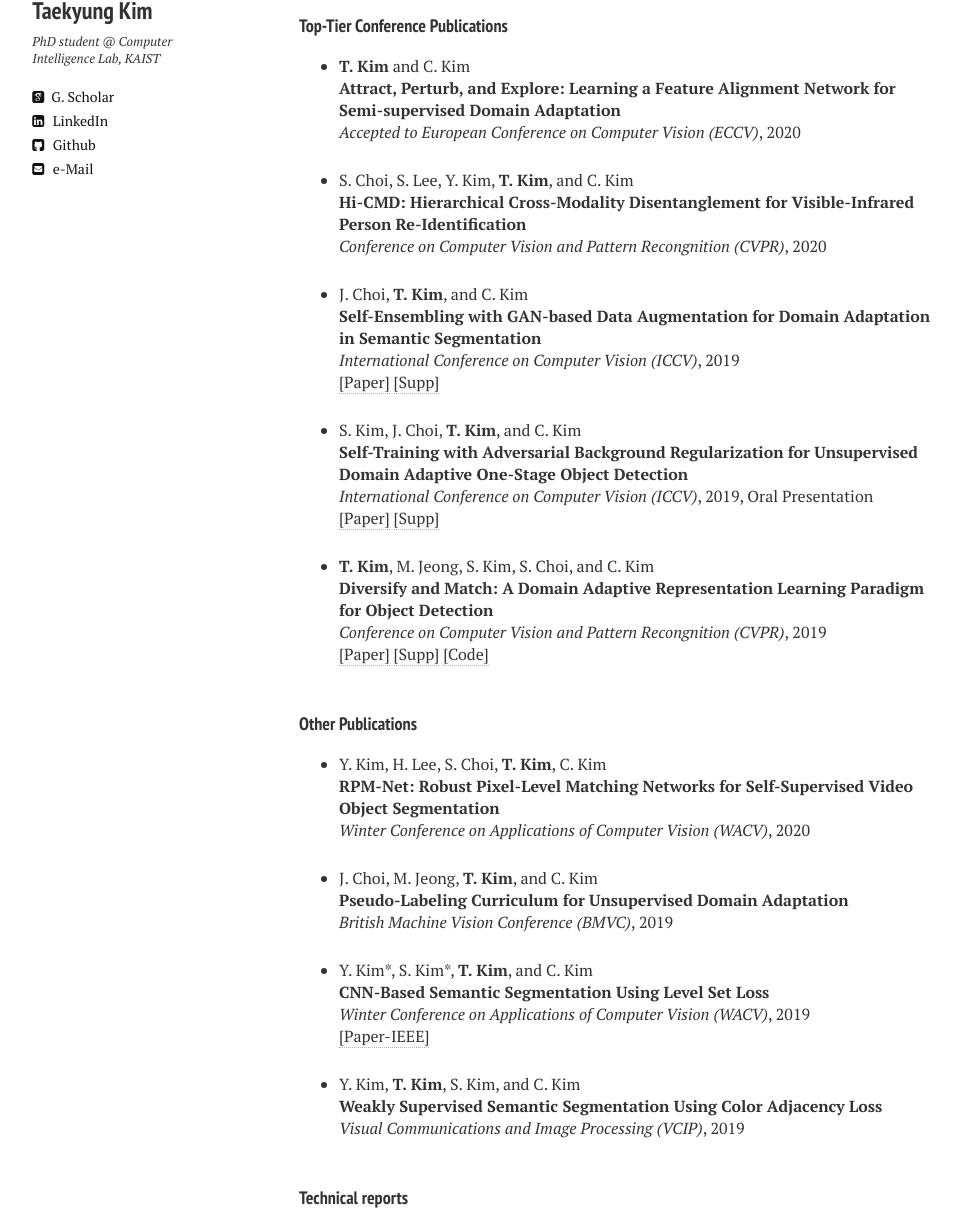
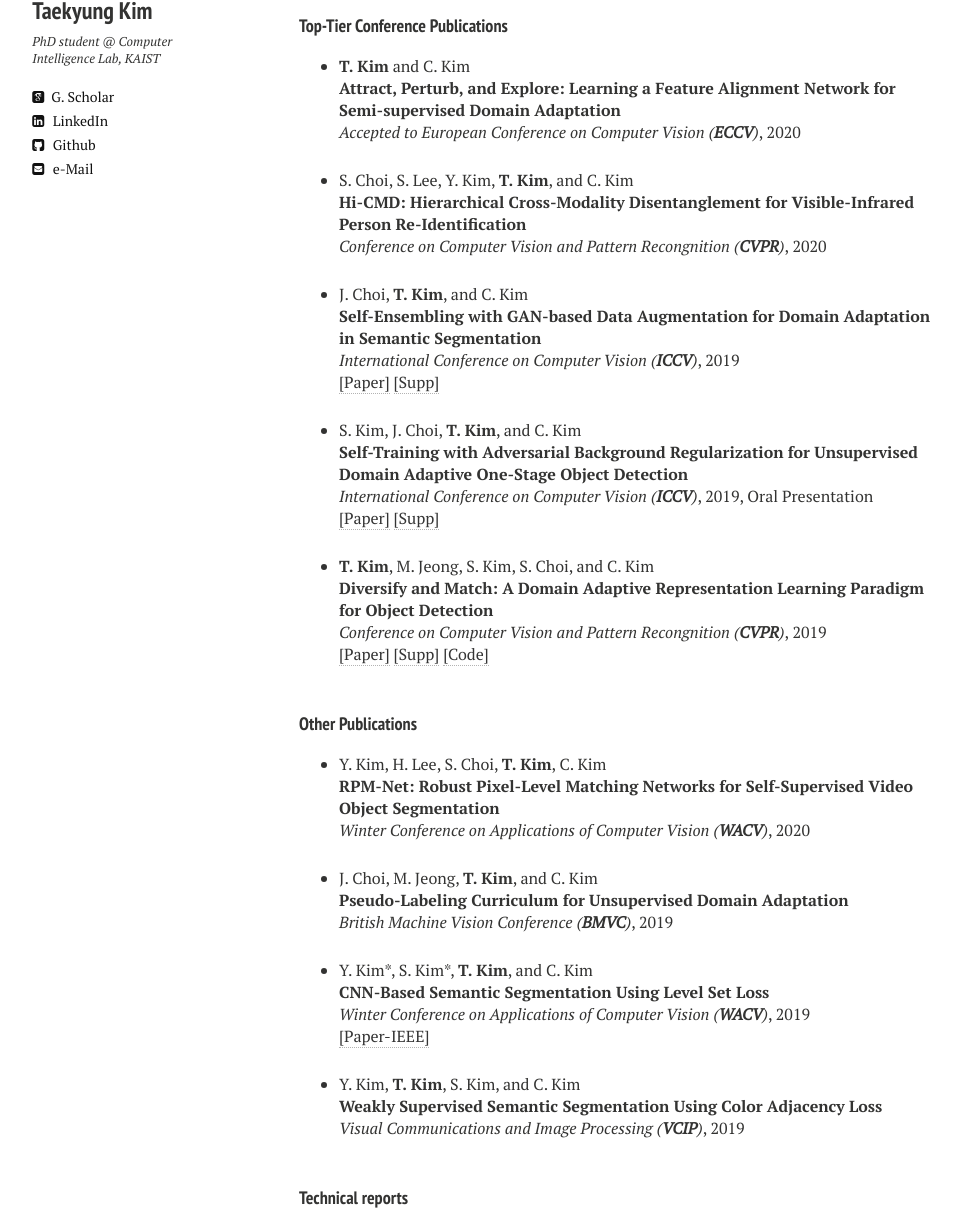
Before and after one commit to TKKim93/TKKim93.github.io, a Jekyll site: the page built from publications.md, in a window 1280 px wide. Shown: the part 214-1437 px from the top of the page, without its empty margins (21-981 px from the left). Built offline with Jekyll 4.4.1, drawn with Linux system fonts in a browser that asks for light colours; nearby versions of some CDN libraries.

```diff
--- a/_layouts/publications.html
+++ b/_layouts/publications.html
@@ -92,7 +92,7 @@ div.bibtex pre { font-size: 75%; overflow: auto;  width: 100%; padding: 0em 0em;
 <li ><p>
 <b>T. Kim</b> and C. Kim
 <br><b>Attract, Perturb, and Explore: Learning a Feature Alignment Network for Semi-supervised Domain Adaptation</b><br>
-<i>Accepted to European Conference on Computer Vision (ECCV)</i>, 2020
+<i>Accepted to European Conference on Computer Vision (<b>ECCV</b>)</i>, 2020
 <br />
 <!-- <a href="javascript:toggleBibtex('')">[BibTeX]</a> -->
 </p>
@@ -103,7 +103,7 @@ div.bibtex pre { font-size: 75%; overflow: auto;  width: 100%; padding: 0em 0em;
 <li ><p>
 S. Choi, S. Lee, Y. Kim, <b>T. Kim</b>, and C. Kim
 <br><b>Hi-CMD: Hierarchical Cross-Modality Disentanglement for Visible-Infrared Person Re-Identification</b><br>
-<i>Conference on Computer Vision and Pattern Recongnition (CVPR)</i>, 2020
+<i>Conference on Computer Vision and Pattern Recongnition (<b>CVPR</b>)</i>, 2020
 <br />
 </p>
 </li>
@@ -113,7 +113,7 @@ S. Choi, S. Lee, Y. Kim, <b>T. Kim</b>, and C. Kim
 <li ><p>
 J. Choi, <b>T. Kim</b>, and C. Kim
 <br><b>Self-Ensembling with GAN-based Data Augmentation for Domain Adaptation in Semantic Segmentation</b><br>
-<i>International Conference on Computer Vision (ICCV)</i>, 2019
+<i>International Conference on Computer Vision (<b>ICCV</b>)</i>, 2019
 <br />
 <a href="http://openaccess.thecvf.com/content_ICCV_2019/papers/Choi_Self-Ensembling_With_GAN-Based_Data_Augmentation_for_Domain_Adaptation_in_Semantic_ICCV_2019_paper.pdf" target="_blank">[Paper]</a>
 <a href="http://openaccess.thecvf.com/content_ICCV_2019/supplemental/Choi_Self-Ensembling_With_GAN-Based_ICCV_2019_supplemental.pdf" target="_blank">[Supp]</a> <!--,<a href=""  target="_blank">[Project Page]</a> -->
@@ -125,7 +125,7 @@ J. Choi, <b>T. Kim</b>, and C. Kim
 <li ><p>
 S. Kim, J. Choi, <b>T. Kim</b>, and C. Kim
 <br><b>Self-Training with Adversarial Background Regularization for Unsupervised Domain Adaptive One-Stage Object Detection</b><br>
-<i>International Conference on Computer Vision (ICCV)</i>, 2019, Oral Presentation
+<i>International Conference on Computer Vision (<b>ICCV</b>)</i>, 2019, Oral Presentation
 <br />
 <a href="http://openaccess.thecvf.com/content_ICCV_2019/papers/Kim_Self-Training_and_Adversarial_Background_Regularization_for_Unsupervised_Domain_Adaptive_One-Stage_ICCV_2019_paper.pdf" target="_blank">[Paper]</a>
 <a href="http://openaccess.thecvf.com/content_ICCV_2019/supplemental/Kim_Self-Training_and_Adversarial_ICCV_2019_supplemental.pdf" target="_blank">[Supp]</a> <!--,<a href=""  target="_blank">[Project Page]</a> -->
@@ -138,7 +138,7 @@ S. Kim, J. Choi, <b>T. Kim</b>, and C. Kim
 <li ><p>
 <b>T. Kim</b>, M. Jeong, S. Kim, S. Choi, and C. Kim
 <br><b>Diversify and Match: A Domain Adaptive Representation Learning Paradigm for Object Detection</b><br>
-<i>Conference on Computer Vision and Pattern Recongnition (CVPR)</i>, 2019
+<i>Conference on Computer Vision and Pattern Recongnition (<b>CVPR</b>)</i>, 2019
 <br />
 <!-- <a href="javascript:toggleBibtex('')">[BibTeX]</a> -->
 <a href="http://openaccess.thecvf.com/content_CVPR_2019/papers/Kim_Diversify_and_Match_A_Domain_Adaptive_Representation_Learning_Paradigm_for_CVPR_2019_paper.pdf" target="_blank">[Paper]</a> <!--,<a href=""  target="_blank">[Project Page]</a> -->
@@ -164,7 +164,7 @@ S. Kim, J. Choi, <b>T. Kim</b>, and C. Kim
 <li ><p>
 Y. Kim, H. Lee, S. Choi, <b>T. Kim</b>, C. Kim
 <br><b>RPM-Net: Robust Pixel-Level Matching Networks for Self-Supervised Video Object Segmentation</b><br>
-<i>Winter Conference on Applications of Computer Vision (WACV)</i>, 2020
+<i>Winter Conference on Applications of Computer Vision (<b>WACV</b>)</i>, 2020
 <br />
 </p>
 </li>
@@ -174,7 +174,7 @@ Y. Kim, H. Lee, S. Choi, <b>T. Kim</b>, C. Kim
 
 J. Choi, M. Jeong, <b>T. Kim</b>, and C. Kim
 <br><b>Pseudo-Labeling Curriculum for Unsupervised Domain Adaptation</b><br>
-<i>British Machine Vision Conference (BMVC)</i>, 2019
+<i>British Machine Vision Conference (<b>BMVC</b>)</i>, 2019
 <br />
 </p>
 </li>
@@ -183,7 +183,7 @@ J. Choi, M. Jeong, <b>T. Kim</b>, and C. Kim
 <li ><p>
 Y. Kim*, S. Kim*, <b>T. Kim</b>, and C. Kim
 <br><b>CNN-Based Semantic Segmentation Using Level Set Loss</b><br>
-<i>Winter Conference on Applications of Computer Vision (WACV)</i>, 2019
+<i>Winter Conference on Applications of Computer Vision (<b>WACV</b>)</i>, 2019
 <br />
 <a href="https://ieeexplore.ieee.org/document/8658668?reason=concurrency">[Paper-IEEE]</a>
 </p>
@@ -193,7 +193,7 @@ Y. Kim*, S. Kim*, <b>T. Kim</b>, and C. Kim
 <li ><p>
 Y. Kim, <b>T. Kim</b>, S. Kim, and C. Kim
 <br><b>Weakly Supervised Semantic Segmentation Using Color Adjacency Loss</b><br>
-<i> Visual Communications and Image Processing (VCIP)</i>, 2019
+<i> Visual Communications and Image Processing (<b>VCIP</b>)</i>, 2019
 <br />
 </p>
 </li>
```
